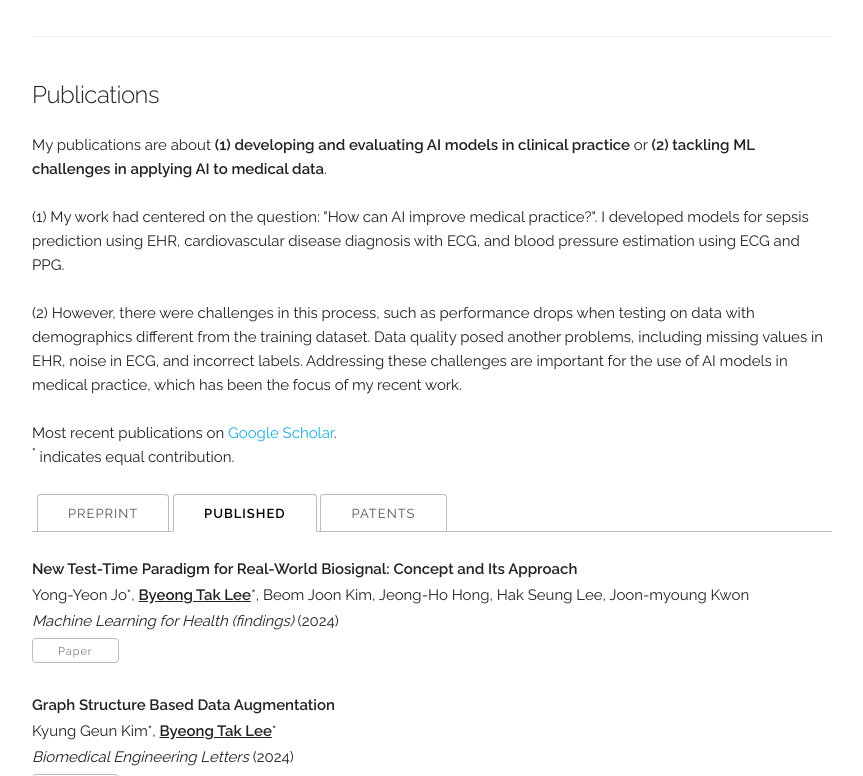
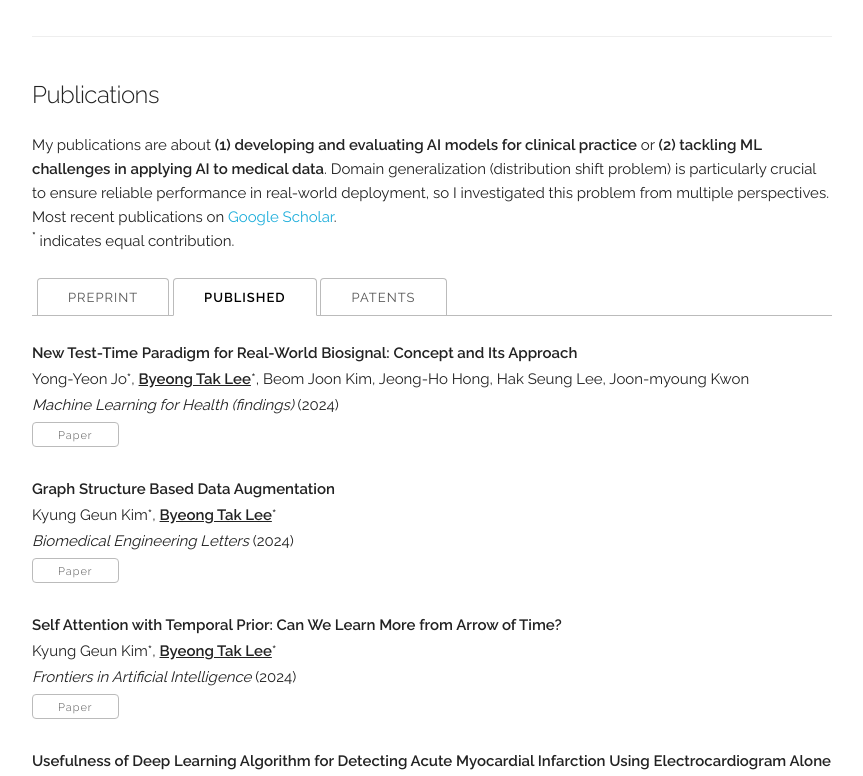
Before and after one commit to byeongtak/byeongtak.github.io, a Jekyll site: the page built from index.html, in a window 1280 px wide and 900 px high, scrolled down 1280 px, cut to the strip 124-900 px from the top of the window. Shown: the whole strip, without its empty margins (208-1071 px from the left). Built offline with Jekyll 4.4.1, drawn with Linux system fonts in a browser that asks for light colours.

Commit message:
Update index.html

```diff
--- a/index.html
+++ b/index.html
@@ -94,18 +94,8 @@ layout: default
 <!-- ========== PUBLICATIONS ========== -->
 <div class="docs-section" id="publications">
   <h5>Publications</h5>
-	My publications are about <b>(1) developing and evaluating AI models in clinical practice</b> or <b>(2) tackling ML challenges in applying AI to medical data</b>.
-	<br>
-	<br>
-	(1) My work had centered on the question: "How can AI improve medical practice?".
-	I developed models for sepsis prediction using EHR, cardiovascular disease diagnosis with ECG, and blood pressure estimation using ECG and PPG.
-	<br>
-	<br>
-	(2) However, there were challenges in this process, such as performance drops when testing on data with demographics different from the training dataset.
-	Data quality posed another problems, including missing values in EHR, noise in ECG, and incorrect labels.
-	Addressing these challenges are important for the use of AI models in medical practice, which has been the focus of my recent work.
-	<br>
-	<br>
+	My publications are about <b>(1) developing and evaluating AI models for clinical practice</b> or <b>(2) tackling ML challenges in applying AI to medical data</b>.
+	Domain generalization (distribution shift problem) is particularly crucial to ensure reliable performance in real-world deployment, so I investigated this problem from multiple perspectives.
 
   <p>Most recent publications on <a href="{{ site.data.main_info.google_scholar }}" style="text-decoration: none;" target="_blank">Google Scholar</a>.<br/>
   <sup><b>*</b></sup> indicates equal contribution.</p>
```
